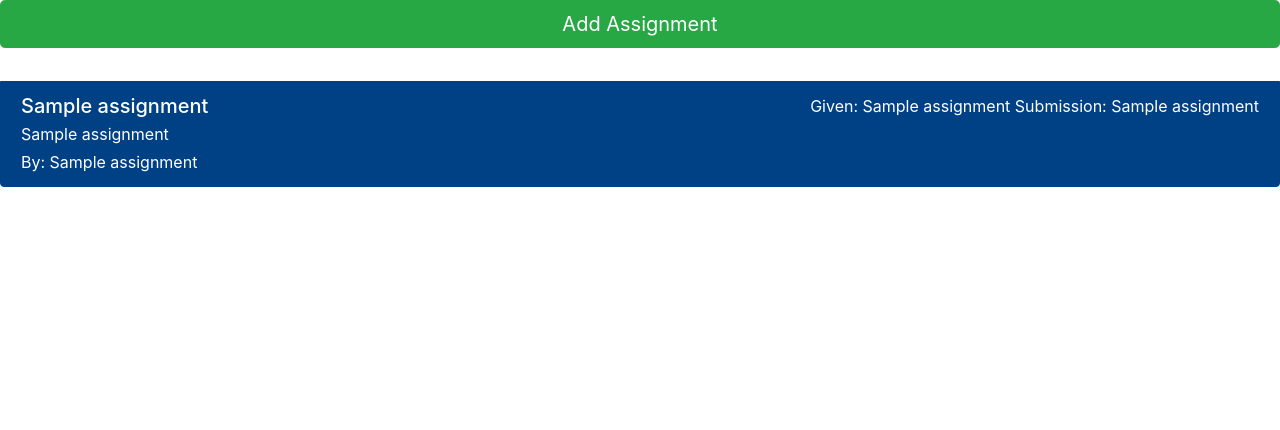
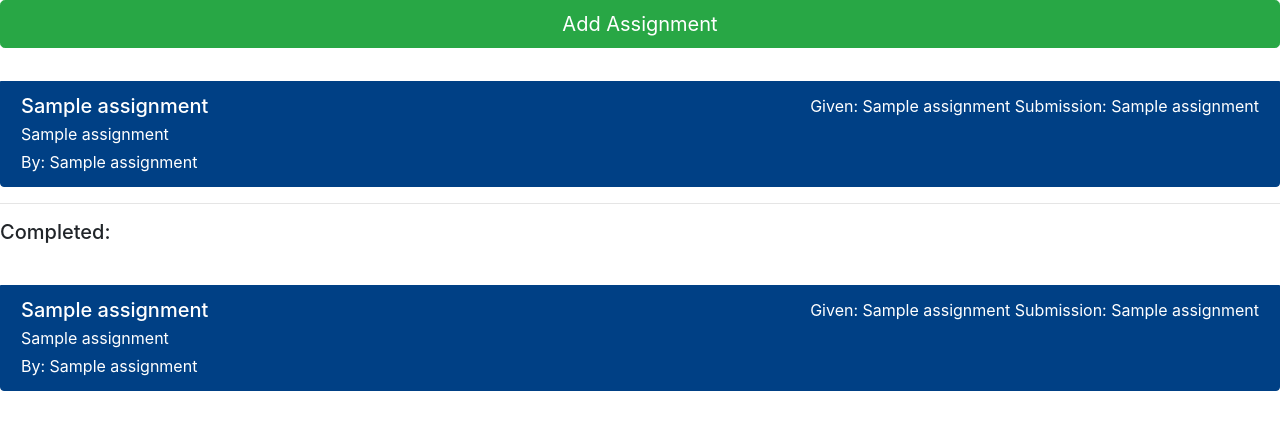
Before and after one commit to divyamani1/Recorder, a Python web app: template students/templates/assignments.html in a window 1280 px wide. Shown: the part 72-502 px from the top of the page. Run offline with Jinja, Linux system fonts and the light colour scheme; the template is opened without the code that fills it: most values are stand-ins (such as "Sample title", 1, 10 or a date in 2020); some libraries are stand-ins or nearby versions.

Commit message:
Fix for completed assignments/assesments

```diff
--- a/students/templates/assignments.html
+++ b/students/templates/assignments.html
@@ -20,4 +20,24 @@
     <h5>No Assignments!</h5>
     {% endif %}
 </div>
+<hr>
+<h5>Completed:</h5>
+<div class="list-group">
+  {% if com_assignments %}
+    {% for assignment in com_assignments %}
+    <hr>
+    <a href="/assignments/{{ assignment[0] }}" class="list-group-item list-group-item-action list-group-item-primary flex-column align-items-start active">
+      <div class="d-flex w-100 justify-content-between">
+        <h5 class="mb-1">{{ assignment[2] }}</h5>
+        Given: {{ assignment[4] }}
+        Submission: {{ assignment[6] }}
+      </div>
+      <p class="mb-1">{{ assignment[3] }}</p>
+      By: {{ assignment[5] }}
+    </a>
+    {% endfor %}
+    {% else %}
+    <h5>No completed Assignments!</h5>
+    {% endif %}
+</div>
 {% endblock %}
--- a/students/templates/index.html
+++ b/students/templates/index.html
@@ -9,7 +9,7 @@
     {% if upcoming_assesment %}
     {% for assesment in upcoming_assesment %}
 <div class="jumbotron">
-    <h1 class="display-5">{{ assesment[2] }}</h1>
+    <h1 class="display-5"><a href="/assesments/{{ assesment[0] }}">{{ assesment[2] }}</a></h1>
     <p class="lead">{{ assesment[3] }}</p>
     <p>On: {{ assesment[4] }}</p>
     <p>Teacher: {{ assesment[5] }}</p>
@@ -24,7 +24,7 @@
         {% if upcoming_assignment %}
 {% for assignment in upcoming_assignment %}
 <div class="jumbotron">
-    <h1 class="display-5">{{ assignment[2] }}</h1>
+    <h1 class="display-5"><a href="/assignments/{{ assignment[0] }}">{{ assignment[2] }}</a></h1>
     <p class="lead">{{ assignment[3] }}</p>
     <p>Given: {{ assignment[4] }}</p>
     <p>Submission: {{ assignment[6] }}</p>
```
Also changed, not shown: students/templates/assesments.html (+19 -0 lines).
